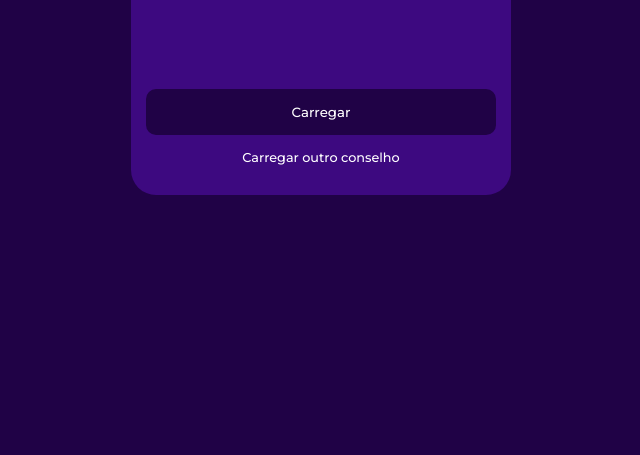
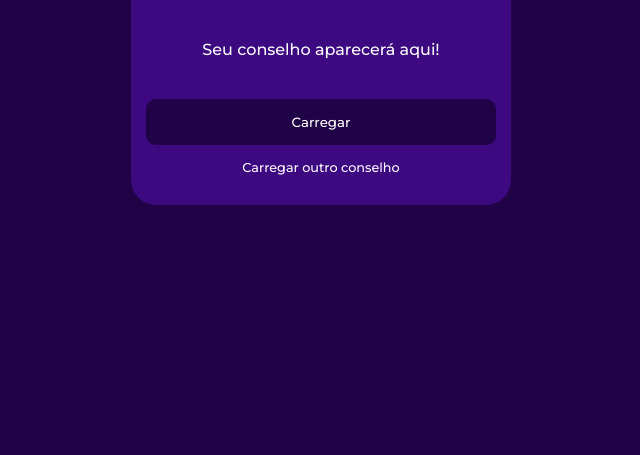
Before and after one commit to AlexMoralesDEV/ADVICE-APP, a plain HTML site: page index.html in a window 1280 px wide. Shown: the part 345-800 px from the top of the page, without its empty margins (319-959 px from the left). Drawn offline with Linux system fonts and the light colour scheme.

Commit message:
Texto inicial no conselho

```diff
--- a/index.html
+++ b/index.html
@@ -12,7 +12,7 @@
             <h2>Conselho do dia</h2>
         </header>
         <section>
-            <p id="conselho"></p>
+            <p id="conselho">Seu conselho aparecerá aqui!</p>
         </section>
         <footer>
             <button id="carregar">Carregar</button>
```
